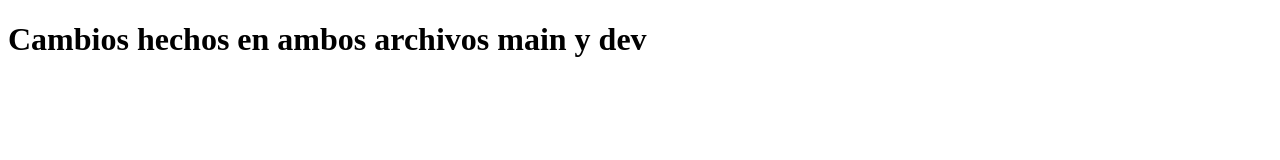
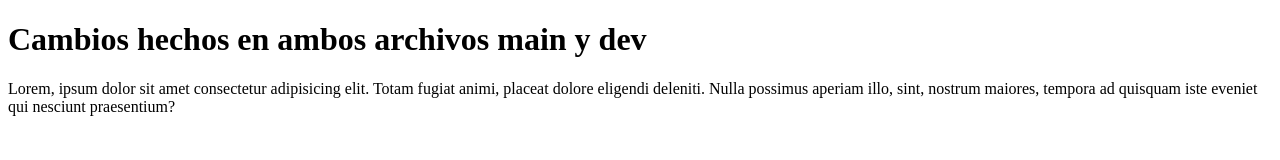
Before and after one commit to Josecarlos61/demo-repo, a plain HTML site: page nuevo.html in a window 1280 px wide. Drawn offline with Linux system fonts and the light colour scheme.

Commit message:
se añade un lorem

```diff
--- a/nuevo.html
+++ b/nuevo.html
@@ -10,6 +10,9 @@
 
 <body>
     <H1>Cambios hechos en ambos archivos main y dev</H1>
+    <p>Lorem, ipsum dolor sit amet consectetur adipisicing elit. Totam fugiat animi, placeat dolore eligendi deleniti.
+        Nulla possimus aperiam illo, sint, nostrum maiores, tempora ad quisquam iste eveniet qui nesciunt praesentium?
+    </p>
 </body>
 
 </html>
```
